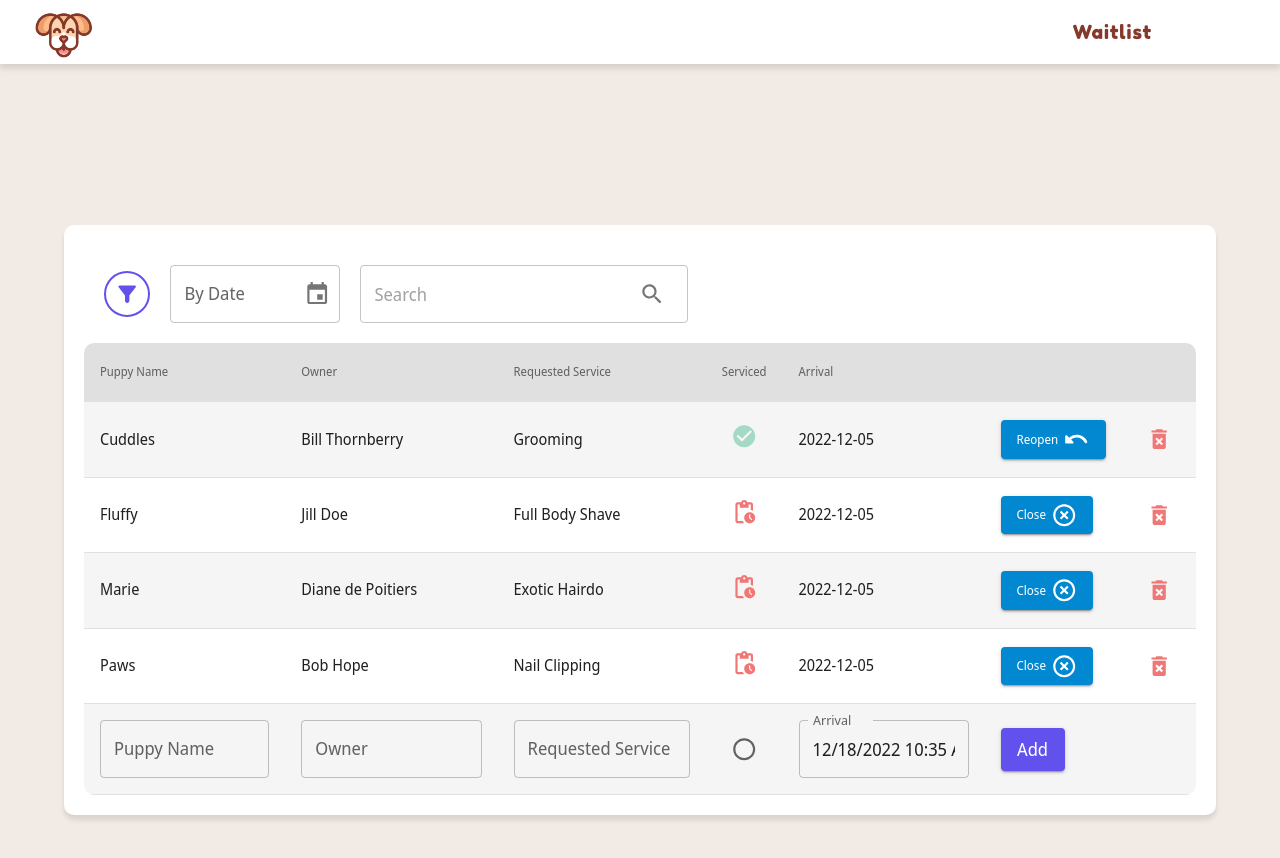
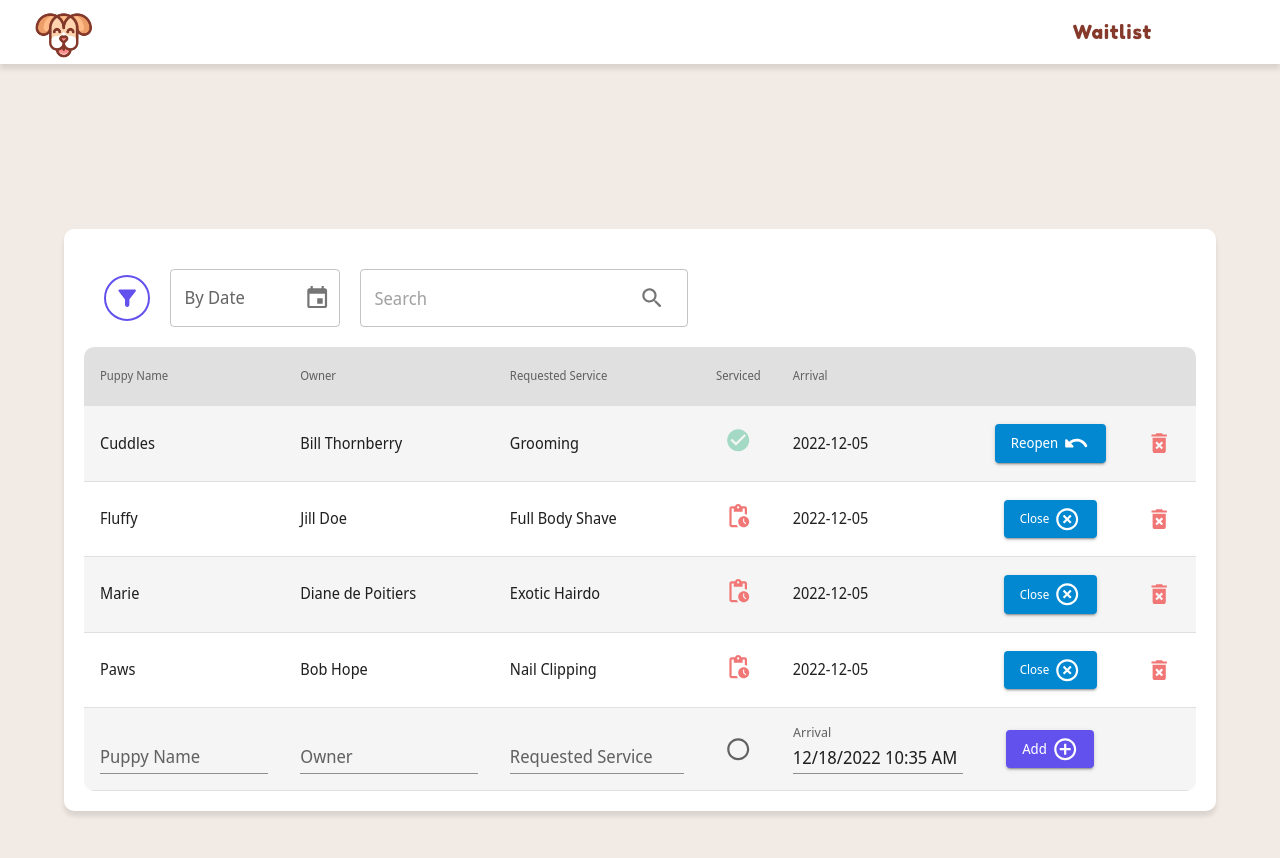
Before and after one commit to MohamedAmineDHIAB/puppy-waitlist-nextjs-app, a Next.js app: page / in a window 1280 px wide. Shown: the top 858 px of the page. Built offline with nearby package versions, Linux system fonts and the light colour scheme.

Commit message:
reworking style :nail_care:

```diff
--- a/components/dateTimePicker.tsx
+++ b/components/dateTimePicker.tsx
@@ -17,7 +17,9 @@ const DateTimePicker = ({ value, handleChange }: DateProps) => {
                     label="Arrival"
                     value={value}
                     onChange={handleChange}
-                    renderInput={(params) => <TextField {...params} />}
+                    renderInput={(params) => (
+                        <TextField variant="standard" {...params} />
+                    )}
                 />
             </Stack>
         </LocalizationProvider>
--- a/components/inputRow.tsx
+++ b/components/inputRow.tsx
@@ -8,7 +8,7 @@ import RadioButtonUncheckedOutlinedIcon from "@mui/icons-material/RadioButtonUnc
 import dayjs, { Dayjs } from "dayjs";
 import { v4 as uuidv4 } from "uuid";
 import DateTimePicker from "./dateTimePicker";
-
+import ControlPointOutlinedIcon from "@mui/icons-material/ControlPointOutlined";
 type props = {
     handlePost: (newEntry: any) => void;
 };
@@ -40,7 +40,7 @@ const InputRow = ({ handlePost }: props) => {
                 <TextField
                     id="puppyName"
                     label="Puppy Name"
-                    variant="outlined"
+                    variant="standard"
                     onChange={(event) => {
                         setPuppyName(event.target.value);
                     }}
@@ -50,7 +50,7 @@ const InputRow = ({ handlePost }: props) => {
                 <TextField
                     id="owner"
                     label="Owner"
-                    variant="outlined"
+                    variant="standard"
                     onChange={(event) => {
                         setOwner(event.target.value);
                     }}
@@ -60,7 +60,7 @@ const InputRow = ({ handlePost }: props) => {
                 <TextField
                     id="requestedService"
                     label="Requested Service"
-                    variant="outlined"
+                    variant="standard"
                     onChange={(event) => {
                         setRequestedService(event.target.value);
                     }}
@@ -80,9 +80,9 @@ const InputRow = ({ handlePost }: props) => {
             <StyledTableCell>
                 <DateTimePicker value={arrival} handleChange={setArrival} />
             </StyledTableCell>
-            <StyledTableCell>
+            <StyledTableCell align="center">
                 <Button variant="contained" color="primary" onClick={handleAdd}>
-                    Add
+                    Add <ControlPointOutlinedIcon />
                 </Button>
             </StyledTableCell>
             <StyledTableCell></StyledTableCell>
--- a/components/serviceButton.tsx
+++ b/components/serviceButton.tsx
@@ -9,11 +9,6 @@ const ServiceButton = ({ item, handlePut }: props) => {
     if (item.serviced) {
         return (
             <Button
-                sx={{
-                    fontSize: "0.7rem",
-
-                    gap: "5px",
-                }}
                 variant="contained"
                 onClick={() => {
                     handlePut(item);
--- a/components/table.tsx
+++ b/components/table.tsx
@@ -124,7 +124,7 @@ const Table = () => {
                                             "YYYY-MM-DD"
                                         )}
                                     </StyledTableCell>
-                                    <StyledTableCell>
+                                    <StyledTableCell align="center">
                                         <ServiceButton
                                             item={item}
                                             handlePut={handlePut}
--- a/styles/muiStyles.tsx
+++ b/styles/muiStyles.tsx
@@ -28,7 +28,8 @@ export const theme = createTheme({
                 // Name of the slot
                 root: {
                     // Some CSS
-                    fontSize: "1rem",
+                    fontSize: 14,
+                    gap: "5px",
                     "&.Mui-selected": {
                         backgroundColor: "black",
                     },
@@ -44,13 +45,13 @@ export const theme = createTheme({
     palette: {
         primary: {
             main: "#6251ED",
-            light: "#8CB7FA",
-            dark: "#793ED6",
+            light: "#A49AF0",
+            dark: "#4E3FBA",
         },
         secondary: {
             main: "#6251ED",
-            light: "#8CB7FA",
-            dark: "#793ED6",
+            light: "#A49AF0",
+            dark: "#4E3FBA",
         },
         error: {
             main: "#F07775",
```
